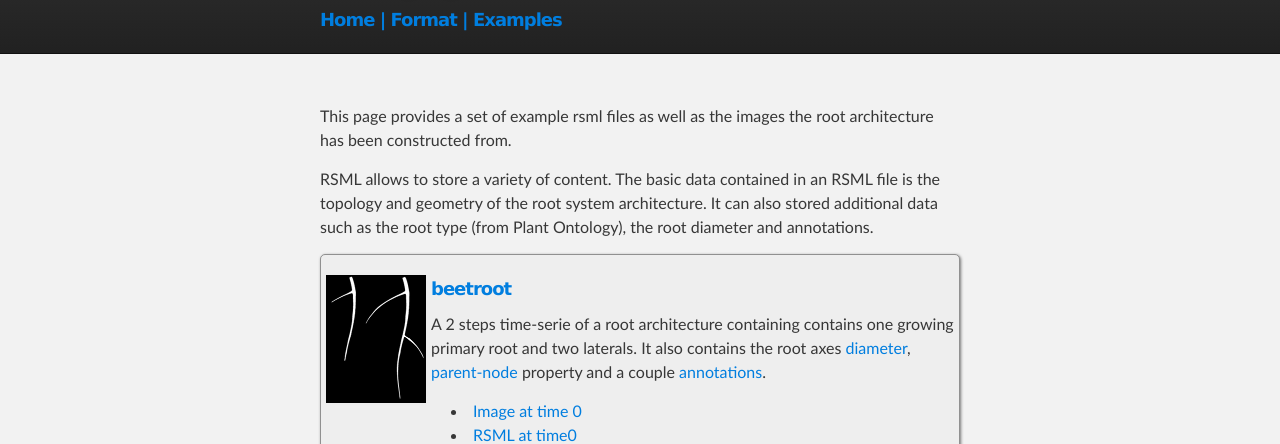
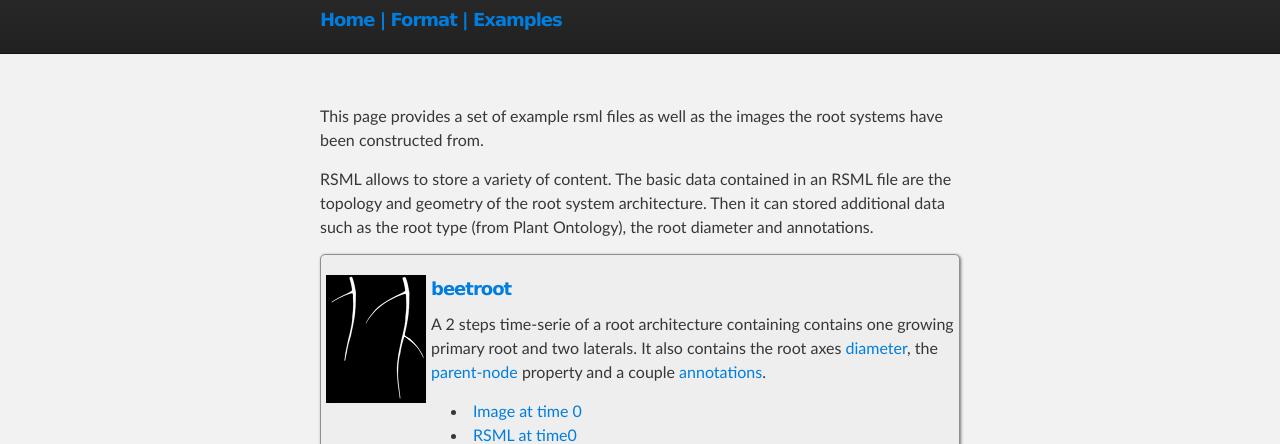
Before and after one commit to RootSystemML/RootSystemML.github.io, a Jekyll site: the page built from examples/index.md, in a window 1280 px wide. Shown: the part 123-567 px from the top of the page. Built offline with Jekyll 4.4.1, drawn with Linux system fonts in a browser that asks for light colours.

Commit message:
beetroot example

```diff
--- a/examples/beetroot.md
+++ b/examples/beetroot.md
@@ -4,7 +4,7 @@ layout: default
 tags: example
 ---
 
-A 2 steps time-serie of a root architecture containing contains one growing primary root and two laterals. It also contains the root axes [diameter][], [parent-node][] property and a couple [annotations][].
+A 2 steps time-serie of a root architecture containing contains one growing primary root and two laterals. It also contains the root axes [diameter][], the [parent-node][] property and a couple [annotations][].
 
   - [Image at time 0](/images/examples/beetroot/beetroot_0.png)
   - [RSML at time0](/images/examples/beetroot/beetroot_0.rsml)
--- a/examples/index.md
+++ b/examples/index.md
@@ -3,9 +3,9 @@ title: RSML Examples
 layout: default
 ---
 
-This page provides a set of example rsml files as well as the images the root architecture has been constructed from.
+This page provides a set of example rsml files as well as the images the root systems have been constructed from.
 
-RSML allows to store a variety of content. The basic data contained in an RSML file is the topology and geometry of the root system architecture. It can also stored additional data such as the root type (from Plant Ontology), the root diameter and annotations.
+RSML allows to store a variety of content. The basic data contained in an RSML file are the topology and geometry of the root system architecture. Then it can stored additional data such as the root type (from Plant Ontology), the root diameter and annotations.
 
 [//]: # (list pages with tags example using liquid markup)
 [//]: # (each page should have a xxx_tn.png image file in)
@@ -22,7 +22,7 @@ RSML allows to store a variety of content. The basic data contained in an RSML f
 
   <img src="/images/examples/{{ page.title }}_tn.png">
 
-  <h5 markdown="1"> [{{ page.title }}]({{ page.url }}) </h5>
+  <h5 id="{{ page.title }}" markdown="1"> [{{ page.title }}]({{ page.url }}) </h5>
 
   {{ page.content }}
 
```
